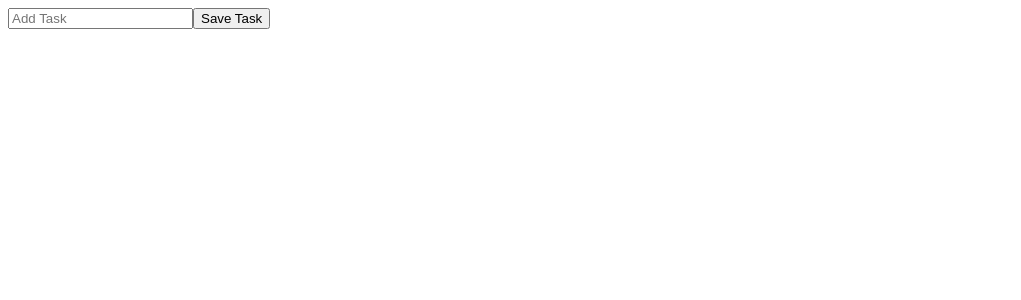
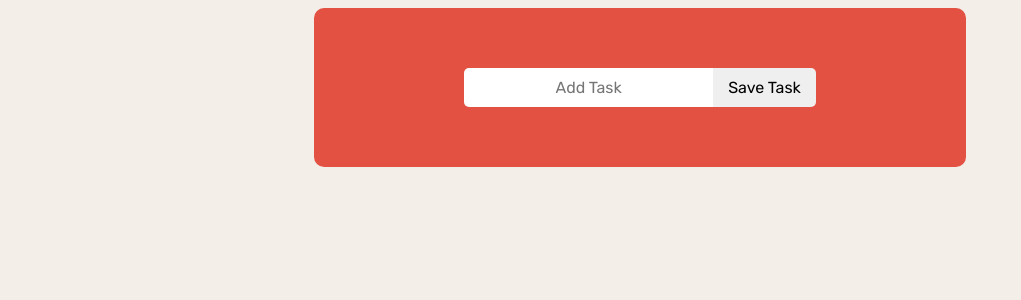
Before and after one commit to mgravemeyer/se19-frontend, a React (Create React App) app: page / in a window 1280 px wide. Shown: the top 300 px of the page, without its empty margins (0-1021 px from the left). Built offline with nearby package versions, Linux system fonts and the light colour scheme.

Commit message:
added styling

```diff
--- a/src/App.tsx
+++ b/src/App.tsx
@@ -1,6 +1,7 @@
 import React, {useState} from 'react';
 import AddItem from "./Components/AddItem";
 import List from "./Components/List";
+import './Style/AppStyle.sass';
 
 interface ListItemInterface {
     id: number
--- a/src/Style/AppStyle.sass
+++ b/src/Style/AppStyle.sass
@@ -0,0 +1,32 @@
+@import url('https://fonts.googleapis.com/css2?family=Rubik&display=swap')
+
+#root
+  display: flex
+  justify-content: center
+  align-items: center
+
+.App
+  background-color: #E25141
+  padding: 60px 150px
+  border-radius: 10px
+
+p, a, input
+  color: #000000
+  font-family: 'Rubik', sans-serif
+
+input[type=submit]
+  &:hover
+  cursor: pointer
+  border-radius: 0px 5px 5px 0px
+
+input[type=text]
+    border-radius: 5px 0px 0px 5px
+
+
+input
+  border: none
+  padding: 10px 15px
+  text-align: center
+  text-decoration: none
+  display: inline-block
+  font-size: 16px
--- a/src/Style/IndexStyle.sass
+++ b/src/Style/IndexStyle.sass
@@ -1,2 +1,3 @@
 html
   margin: 0
+  background-color: #f4eee8
```
